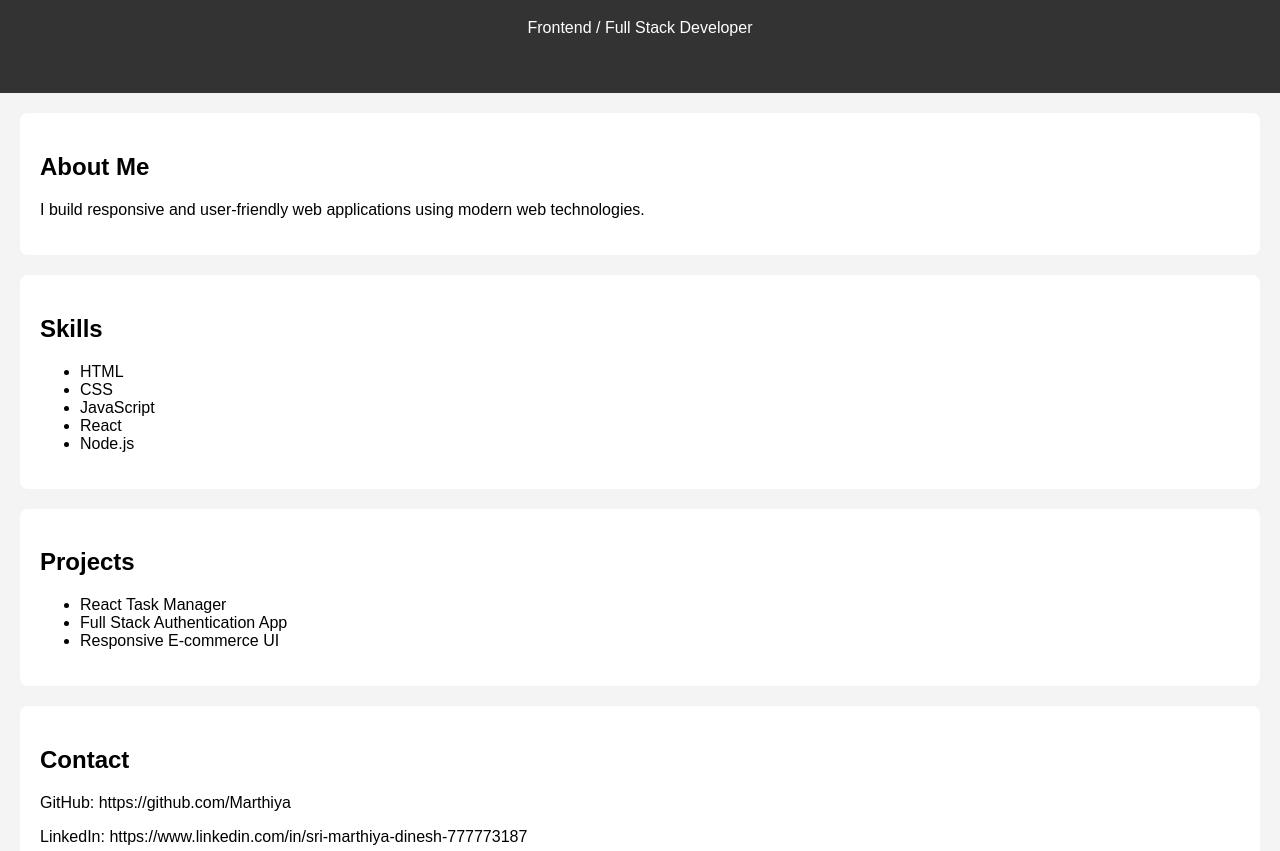
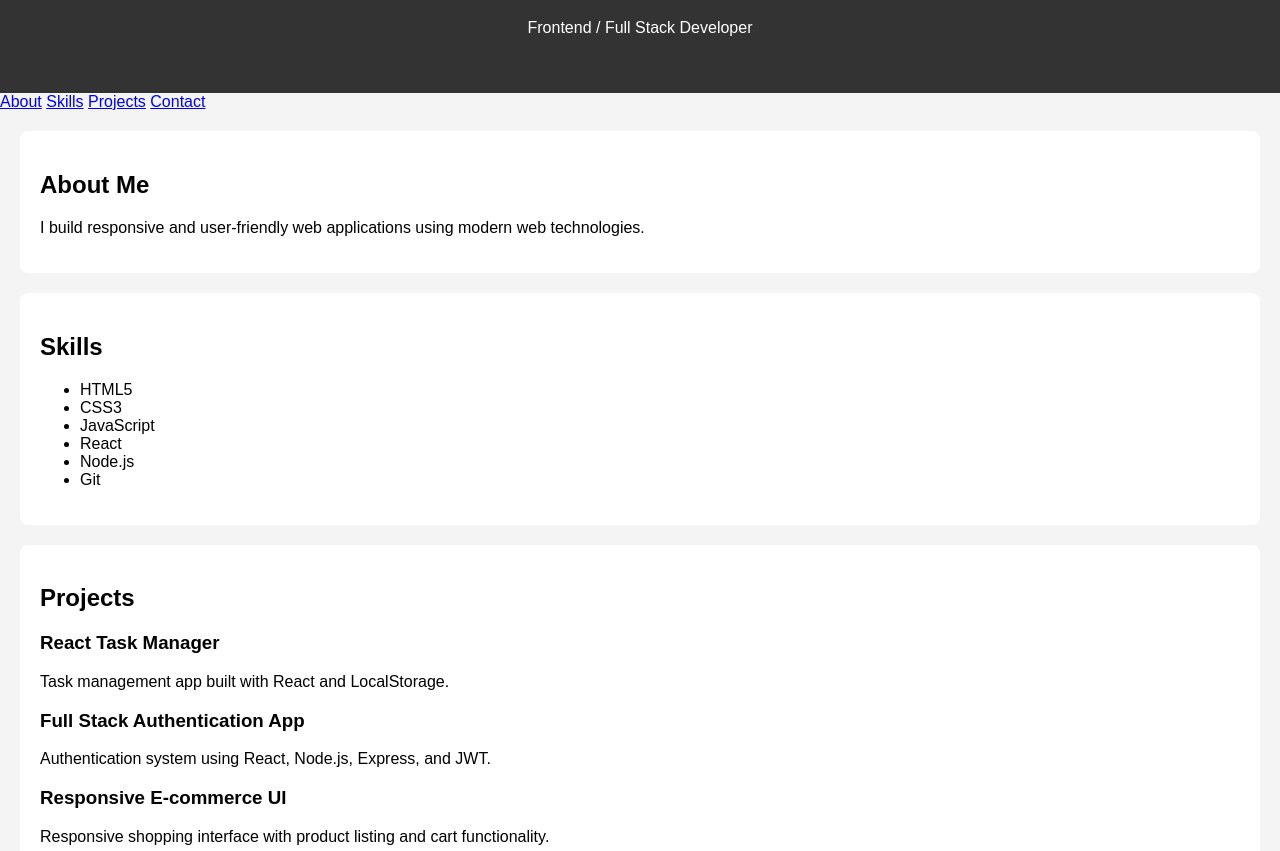
Before and after one commit to Marthiya/portfolio-website, a plain HTML site: page index.html in a window 1280 px wide. Shown: the part 101-952 px from the top of the page. Drawn offline with Linux system fonts and the light colour scheme.

Commit message:
Enhance portfolio layout with navigation and projects
Added navigation and project sections with details.

```diff
--- a/index.html
+++ b/index.html
@@ -1,6 +1,7 @@
 <!DOCTYPE html>
 <html>
 <head>
+<meta charset="UTF-8">
 <title>Marthiya Portfolio</title>
 <link rel="stylesheet" href="style.css">
 </head>
@@ -12,36 +13,59 @@
 <p>Frontend / Full Stack Developer</p>
 </header>
 
-<section>
+<nav>
+<a href="#about">About</a>
+<a href="#skills">Skills</a>
+<a href="#projects">Projects</a>
+<a href="#contact">Contact</a>
+</nav>
+
+<section id="about">
 <h2>About Me</h2>
 <p>I build responsive and user-friendly web applications using modern web technologies.</p>
 </section>
 
-<section>
+<section id="skills">
 <h2>Skills</h2>
 <ul>
-<li>HTML</li>
-<li>CSS</li>
+<li>HTML5</li>
+<li>CSS3</li>
 <li>JavaScript</li>
 <li>React</li>
 <li>Node.js</li>
+<li>Git</li>
 </ul>
 </section>
 
-<section>
+<section id="projects">
 <h2>Projects</h2>
-<ul>
-<li>React Task Manager</li>
-<li>Full Stack Authentication App</li>
-<li>Responsive E-commerce UI</li>
-</ul>
+
+<div class="project-card">
+<h3>React Task Manager</h3>
+<p>Task management app built with React and LocalStorage.</p>
+</div>
+
+<div class="project-card">
+<h3>Full Stack Authentication App</h3>
+<p>Authentication system using React, Node.js, Express, and JWT.</p>
+</div>
+
+<div class="project-card">
+<h3>Responsive E-commerce UI</h3>
+<p>Responsive shopping interface with product listing and cart functionality.</p>
+</div>
+
 </section>
 
-<section>
+<section id="contact">
 <h2>Contact</h2>
-<p>GitHub: https://github.com/Marthiya</p>
-<p>LinkedIn: https://www.linkedin.com/in/sri-marthiya-dinesh-777773187</p>
+<p>GitHub: <a href="https://github.com/Marthiya">github.com/Marthiya</a></p>
+<p>LinkedIn: <a href="https://www.linkedin.com/in/sri-marthiya-dinesh-777773187">LinkedIn Profile</a></p>
 </section>
+
+<footer>
+<p>© 2026 Marthiya</p>
+</footer>
 
 </body>
 </html>
```
